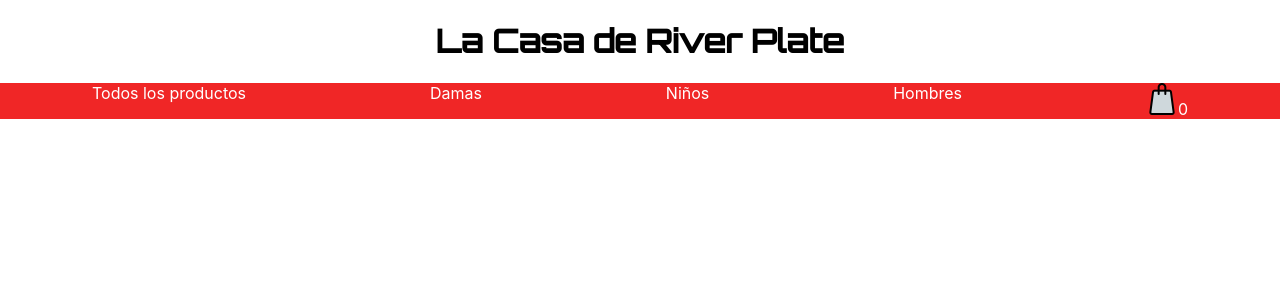
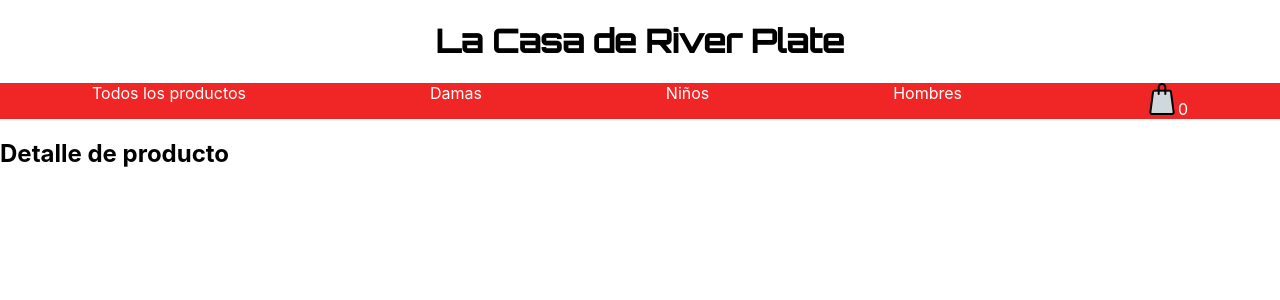
Before and after one commit to LeandroOrtega/river-plate, a React (Create React App) app: page /detail in a window 1280 px wide. Shown: the top 300 px of the page. Built offline with nearby package versions, Linux system fonts and the light colour scheme.

Commit message:
segundo-intento-

```diff
--- a/src/components/itemDetailContainer/ItemDetailContainer.jsx
+++ b/src/components/itemDetailContainer/ItemDetailContainer.jsx
@@ -5,7 +5,7 @@
   return (
 
 <div>
-    <h2>{}</h2>
+    <h2>Detalle de producto</h2>
 
 </div>
 
```
